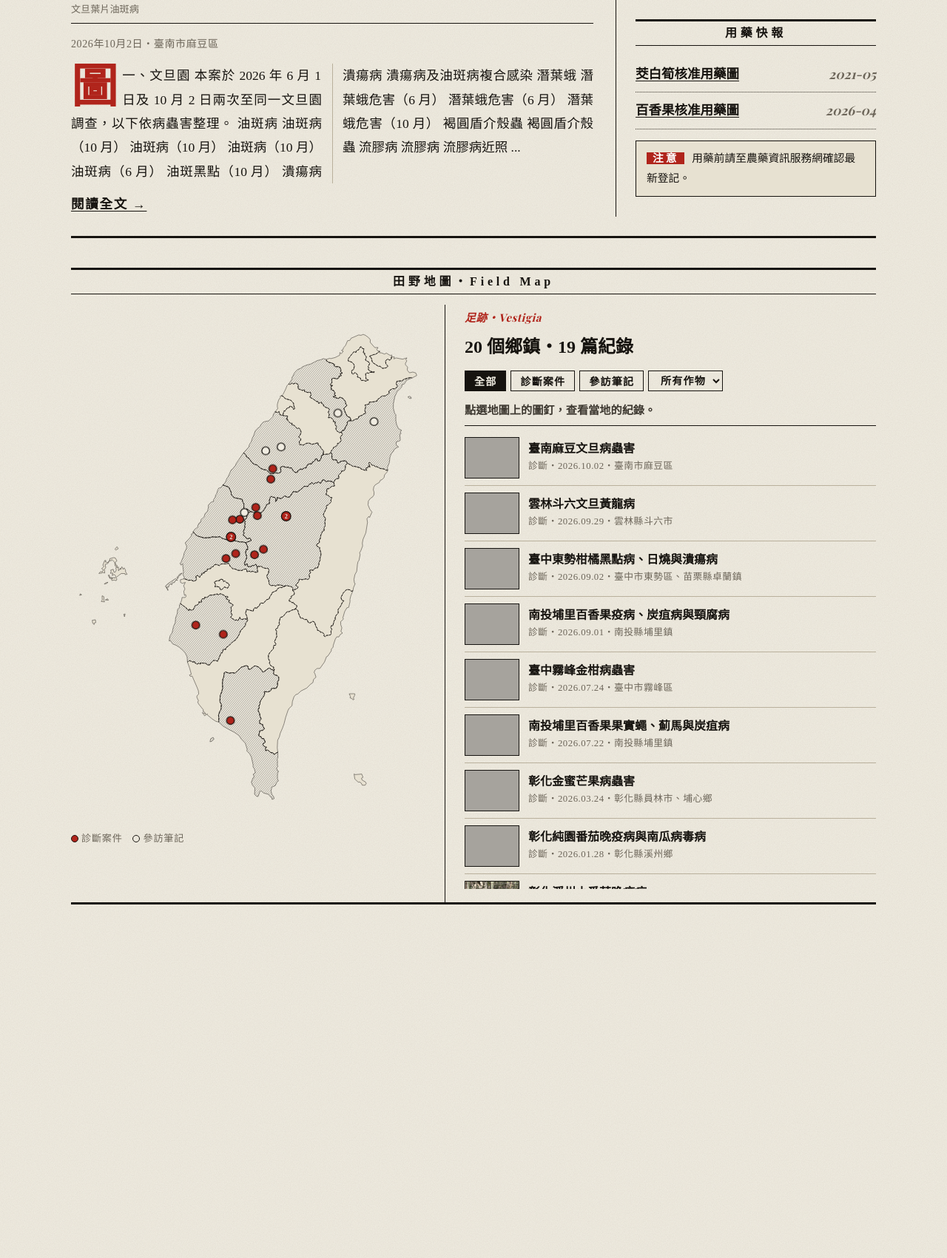
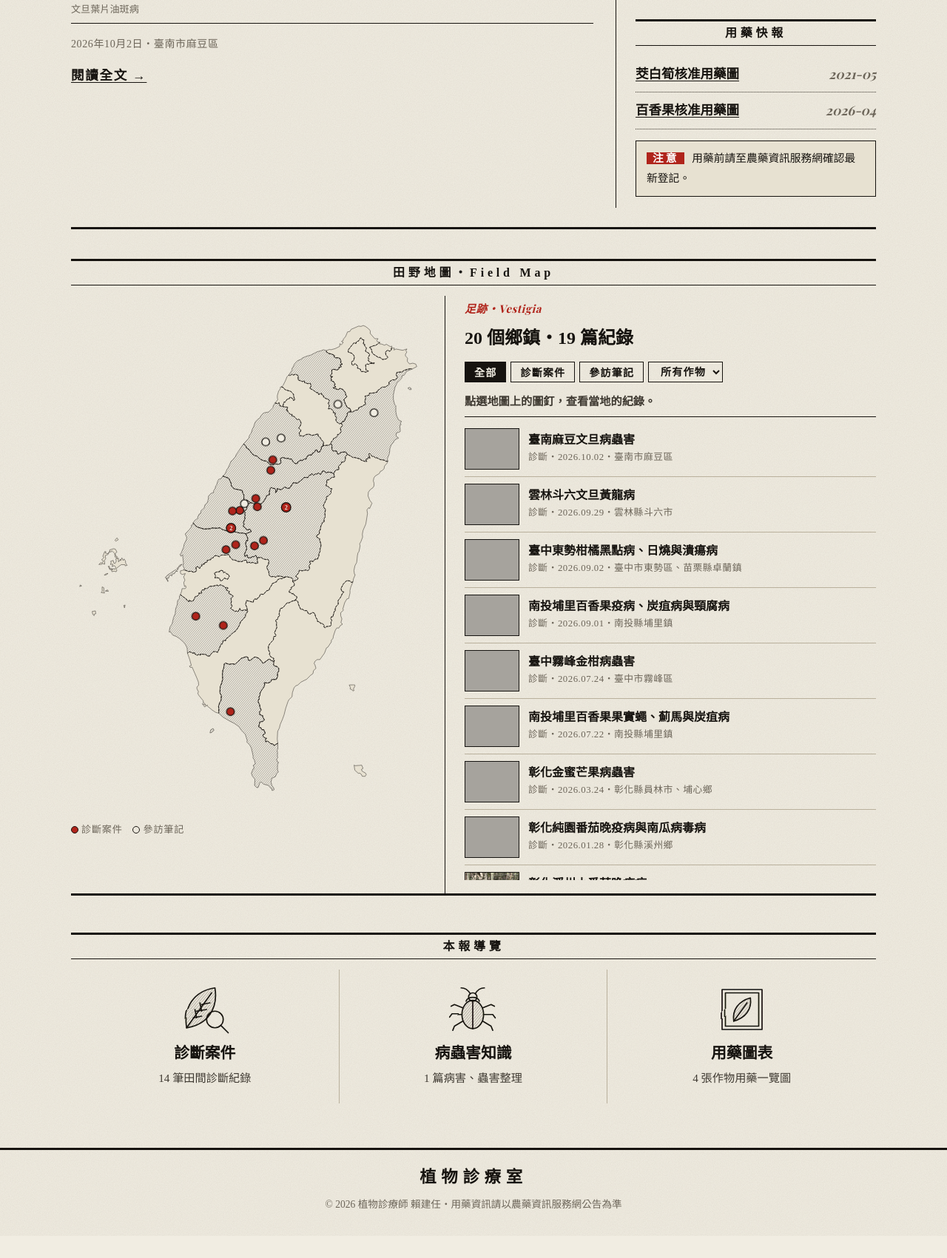
Before and after one commit to laijianren/laijianren.github.io, a Jekyll site: the page built from index.html, in a window 1280 px wide, cut to the strip 904-2660 px from the top of the page. Shown: the top 1701 px of the strip at 74% size. Built offline with Jekyll 4.4.1, drawn with Linux system fonts in a browser that asks for light colours; some web fonts are replaced; after the commit the page ends 2575 px from its top, so only the background shows below that; some of the changed text lies outside the part shown; grey boxes are pictures that could not be loaded.

Commit message:
Homepage: drop scroll story and garbled lead excerpt

```diff
--- a/index.html
+++ b/index.html
@@ -21,7 +21,6 @@ title: 頭版
     </figure>
     {% endif %}
     <p class="byline">{{ lead.date | date: '%Y年%-m月%-d日' }}{% if lead.location %}・{{ lead.location }}{% endif %}</p>
-    <div class="columns dropcap">{{ lead.content | replace: '<em>', '⟦' | replace: '</em>', '⟧' | strip_html | truncate: 220 | replace: '⟦', '<em>' | replace: '⟧', '</em>' }}</div>
     <p class="more"><a href="{{ lead.url | relative_url }}">閱讀全文 →</a></p>
     {% else %}
     <h1 class="headline">{{ site.title }}</h1>
@@ -94,34 +93,6 @@ title: 頭版
   <script src="{{ '/assets/field-map.js' | relative_url }}" defer></script>
 </section>
 
-<section class="story" aria-label="專題：從田間到處方">
-  <div class="story-stage">
-    <div class="story-art">
-      <div class="story-fig" data-step="0">{% include icon.html name='leaf' %}</div>
-      <div class="story-fig" data-step="1">{% include icon.html name='beetle' %}</div>
-      <div class="story-fig" data-step="2">{% include icon.html name='flask' %}</div>
-    </div>
-    <div class="story-text">
-      <div class="story-step" data-step="0">
-        <p class="kicker">專題 I・Observatio</p>
-        <h2 class="plain">走進田間，<br>先看清楚。</h2>
-        <p>葉片的斑點、莖上的痕跡、蟲子留下的線索，每一個病徵都是植物在說話。</p>
-      </div>
-      <div class="story-step" data-step="1">
-        <p class="kicker">專題 II・Diagnosis</p>
-        <h2 class="plain">找出真正的<br>原因。</h2>
-        <p>是病害、蟲害，還是生理障礙？比對病徵與環境，才能對症下藥。</p>
-      </div>
-      <div class="story-step" data-step="2">
-        <p class="kicker">專題 III・Remedium</p>
-        <h2 class="plain">用對的藥，<br>用對的量。</h2>
-        <p>只選核准登記的藥劑，遵守稀釋倍數與安全採收期，守護作物也守護餐桌。</p>
-      </div>
-    </div>
-    <ol class="story-dots" aria-hidden="true"><li></li><li></li><li></li></ol>
-  </div>
-</section>
-
 <h2 class="section-label wide">本報導覽</h2>
 <div class="cards index-cards">
   <a class="card icon-card" href="{{ '/cases/' | relative_url }}">{% include icon.html name='leaf' %}<h3>診斷案件</h3><p>{{ site.cases.size }} 筆田間診斷紀錄</p></a>
```
